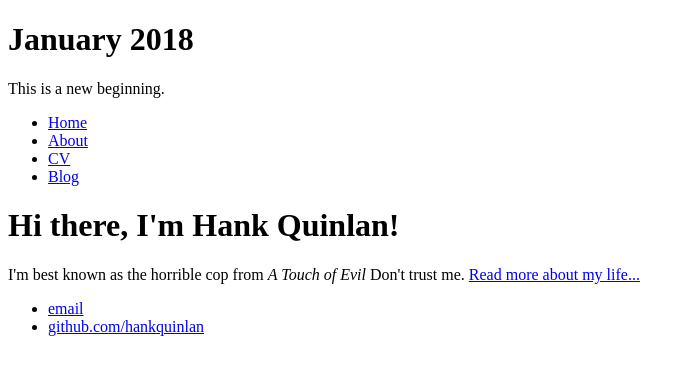
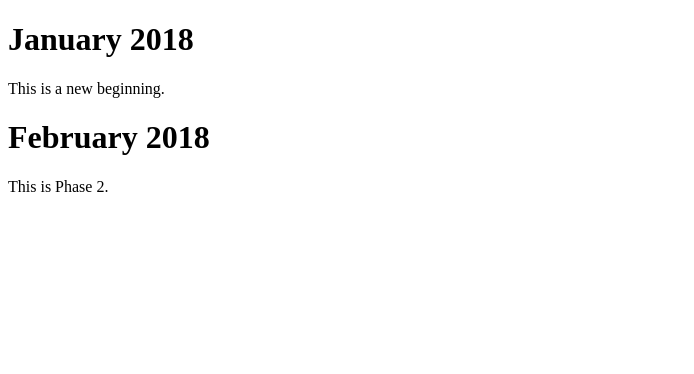
Before and after one commit to Nestvura/Nestvura.github.io, a plain HTML site: page index.html in a window 1280 px wide. Shown: the whole page, without its empty margins (0-694 px from the left). Drawn offline with Linux system fonts and the light colour scheme.

Commit message:
The Beginning

```diff
--- a/index.html
+++ b/index.html
@@ -6,83 +6,14 @@
 <title>My Evolution in 2018</title>
 </head>
 
-<body>
+	<body>
 
 	<h1>January 2018</h1>
 	<p>This is a new beginning.</p>
 
-<body>
+	<h1>February 2018</h1>
+	<p>This is Phase 2.</p>
+
+	<body>
 
 </html>
-
-
-
-
-
-
-
-
-
-
-
-
-
-
-
-
-
-
-
-
-
-
-
-
-
-
-
-
-
-
-
-
-
-
-
-
-
-
-
-
-
-
-
-
-<!DOCTYPE html>
-<html>
-	<head>
-		<title>Hank Quinlan, Horrible Cop</title>
-	</head>
-	<body>
-		<nav>
-    		<ul>
-        		<li><a href="/">Home</a></li>
-	        	<li><a href="/about">About</a></li>
-        		<li><a href="/cv">CV</a></li>
-        		<li><a href="/blog">Blog</a></li>
-    		</ul>
-		</nav>
-		<div class="container">
-    		<div class="blurb">
-        		<h1>Hi there, I'm Hank Quinlan!</h1>
-				<p>I'm best known as the horrible cop from <em>A Touch of Evil</em> Don't trust me. <a href="/about">Read more about my life...</a></p>
-    		</div><!-- /.blurb -->
-		</div><!-- /.container -->
-		<footer>
-    		<ul>
-        		<li><a href="mailto:hankquinlanhub@gmail.com">email</a></li>
-        		<li><a href="https://github.com/hankquinlan">github.com/hankquinlan</a></li>
-			</ul>
-		</footer>
-	</body>
-</html>
```
